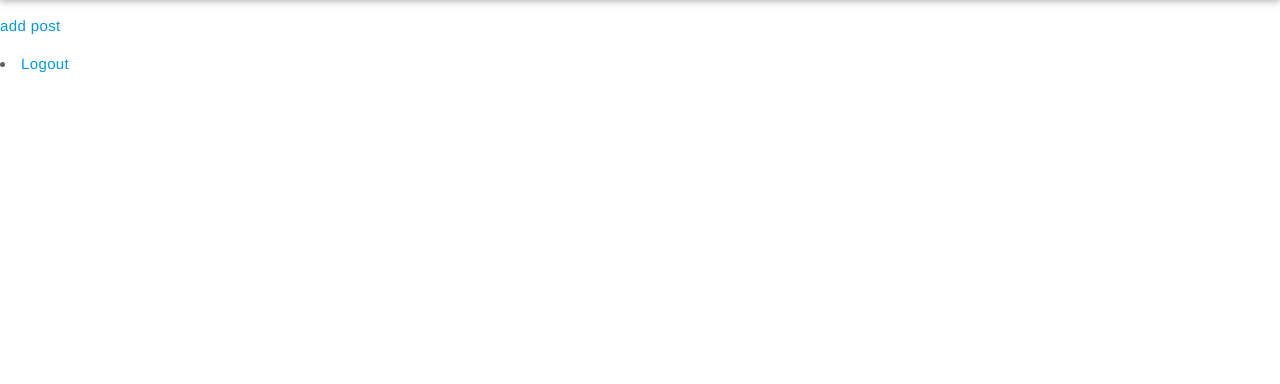
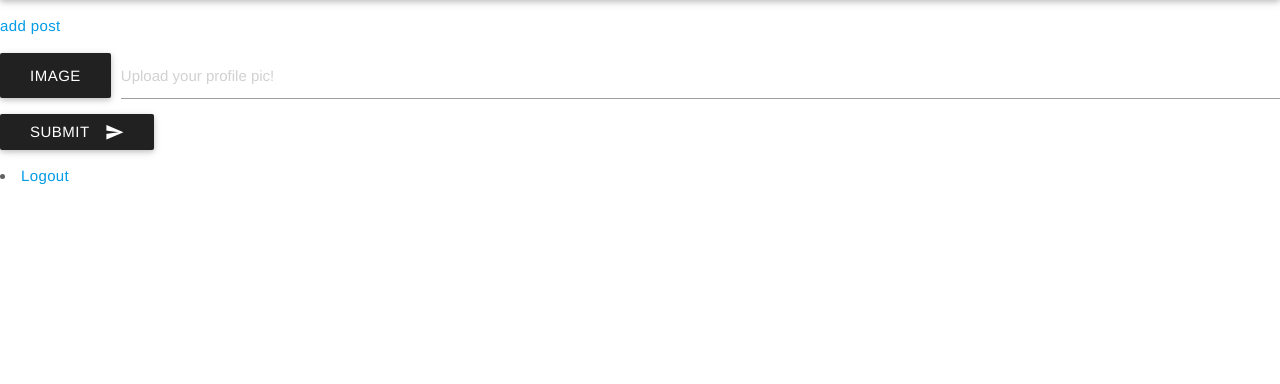
Before and after one commit to ehzdesign/feed, a PHP site: page /admin/admin.php in a window 1280 px wide. Shown: the part 64-448 px from the top of the page. Run offline with PHP 8.4, Linux system fonts and the light colour scheme; the visitor is signed in with stand-in values (Sample User, id 1); data that the repository does not hold is empty; some libraries are stand-ins or nearby versions.

Commit message:
add profile image upload

```diff
--- a/admin/admin.php
+++ b/admin/admin.php
@@ -11,11 +11,29 @@
   </li>
 </ul>
 
-<?php
+<form action="<?php echo BASE_URL; ?>forms/edit-profile-action.php" method="post" enctype="multipart/form-data">
+  <!-- upload image for post -->
+  <div class="file-field input-field">
+    <div class="btn">
+      <span>image</span>
+      <input id="image" name="f_image" type="file" accept="image/*" placeholder="upload your food image" required>
+    </div>
+    <div class="file-path-wrapper">
+      <input class="file-path validate" type="text" placeholder="Upload your profile pic!">
+    </div>
+  </div>
 
-$statement = $db_connection->prepare("SELECT * FROM Post WHERE user_id =?");
+  <button class="btn waves-effect waves-light" type="submit" name="action">Submit
+    <i class="material-icons right">send</i>
+  </button>
 
-$statement->bind_param(
+  </form>
+
+  <?php
+
+  $statement = $db_connection->prepare("SELECT * FROM Post WHERE user_id =?");
+
+  $statement->bind_param(
   "s" ,  //Type of data (i = integer, d=decimal, s = string)
   $_SESSION['user_id'] //value to replace ? with
   );
@@ -26,10 +44,10 @@ $statement->bind_param(
   $result = $statement->get_result();
 
 
-?>
+  ?>
 
 
-<ul>
+  <ul>
 
 
    <?php while ($item = $result->fetch_assoc()): ?>
--- a/includes/header.php
+++ b/includes/header.php
@@ -1,4 +1,7 @@
-<?php ob_start(); session_start() ?><!DOCTYPE html>
+<?php ob_start(); session_start() ?>
+<?php include(ROOT_PATH .'database/database-connect.php') ?>
+<!DOCTYPE html>
+
 <html>
 <head>
   <!--Import Google Icon Font-->
@@ -50,6 +53,14 @@
 
     <li><a href="<?php echo BASE_URL; ?>admin/admin.php">Admin</a></li>
 
+
+
+
+
+
+
+
+
     <div class="chip grey lighten-4">
      <img class="responsive-img" src="uploads/profile.png" alt="profile image">
      <?php echo '@'.$_SESSION['username'] ?>
```
Also changed, not shown: admin/add-post.php (+4 -4 lines), forms/edit-profile-action.php (added, +97 -0 lines). Lines whose indentation alone changed are shown as unchanged.
